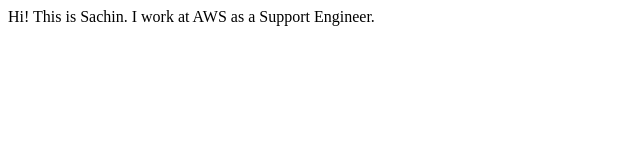
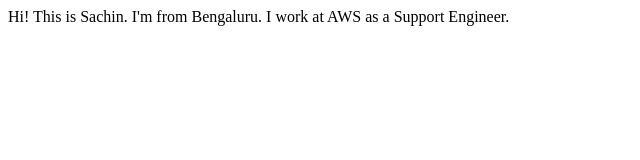
Before and after one commit to sachin-ramegowda/sachingowda-website, a plain HTML site: page index.html in a window 1280 px wide. Shown: the whole page, without its empty margins (0-640 px from the left). Drawn offline with Linux system fonts and the light colour scheme.

Commit message:
update: text

```diff
--- a/index.html
+++ b/index.html
@@ -7,10 +7,7 @@
     <title>sachingowda's-site</title>
 </head>
 <body>
-   Hi! This is Sachin.
-
-
-
+   Hi! This is Sachin. I'm from Bengaluru.
    I work at AWS as a Support Engineer.
 </body>
 </html>
```
